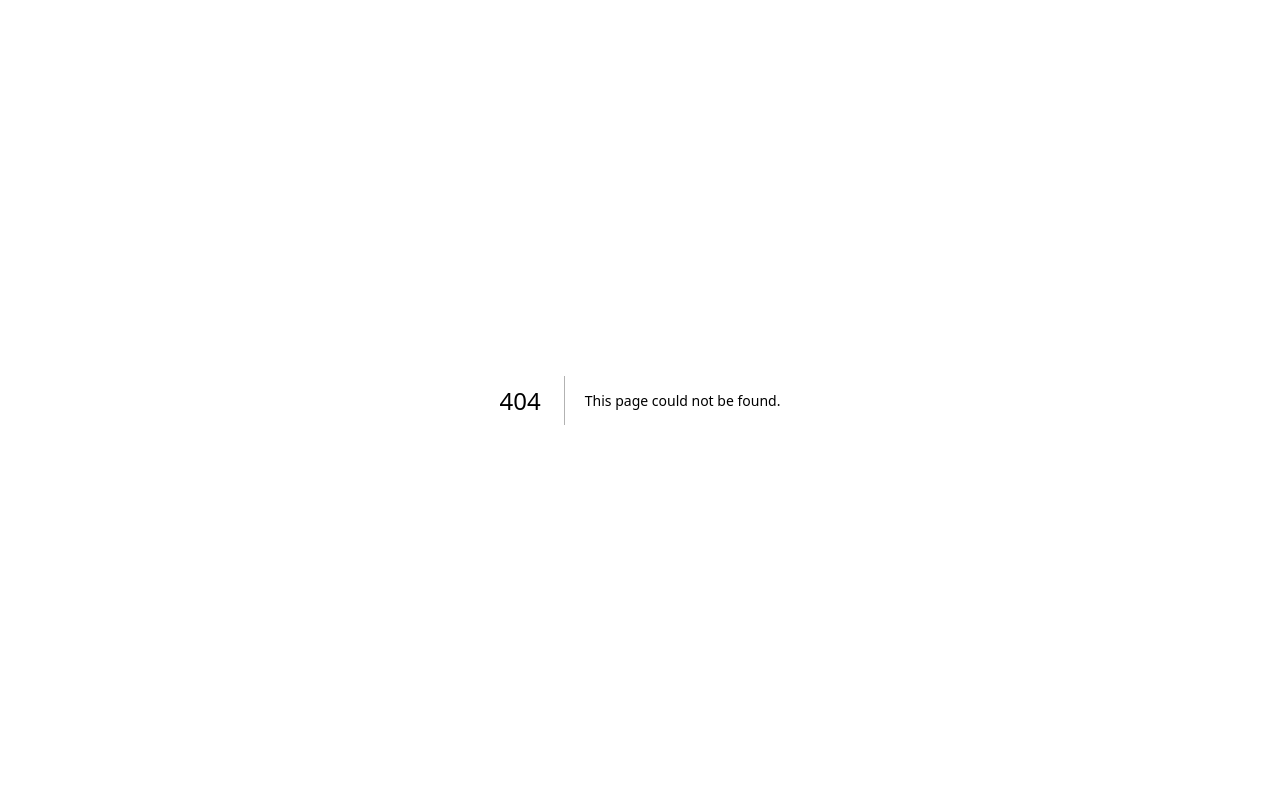
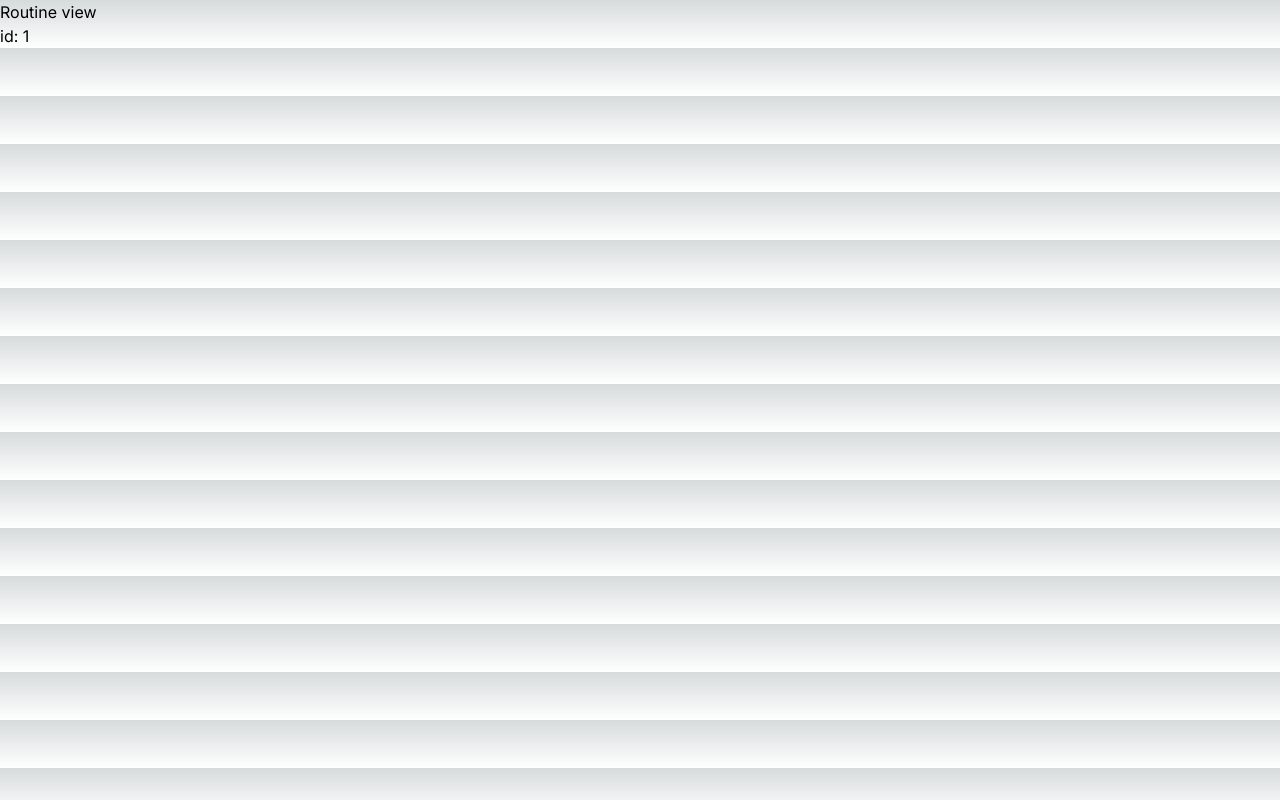
Before and after one commit to carlosquesada24/fitness-app, a Next.js app: page /routines/1 in a window 1280 px wide. Before the commit this address had no page. Built offline with nearby package versions, Linux system fonts and the light colour scheme.

Commit message:
Routine view component created

```diff
--- /dev/null
+++ b/app/(modules)/routines/(infrastucture)/(pages)/[id]/page.tsx
@@ -0,0 +1,13 @@
+import React from 'react'
+
+const page = ({ params }: any) => {
+
+  return (
+    <>
+      <h2>Routine view</h2>
+      <p>id: {params.id}</p>
+    </>
+  )
+}
+
+export default page
```
